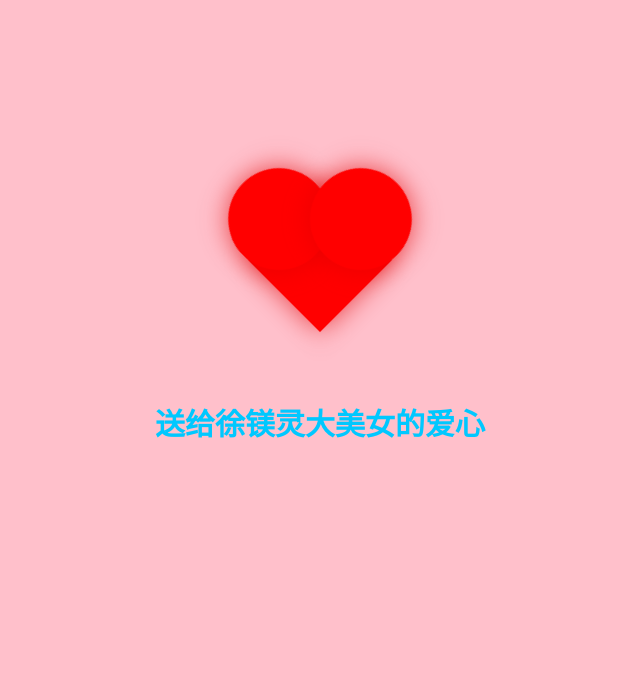
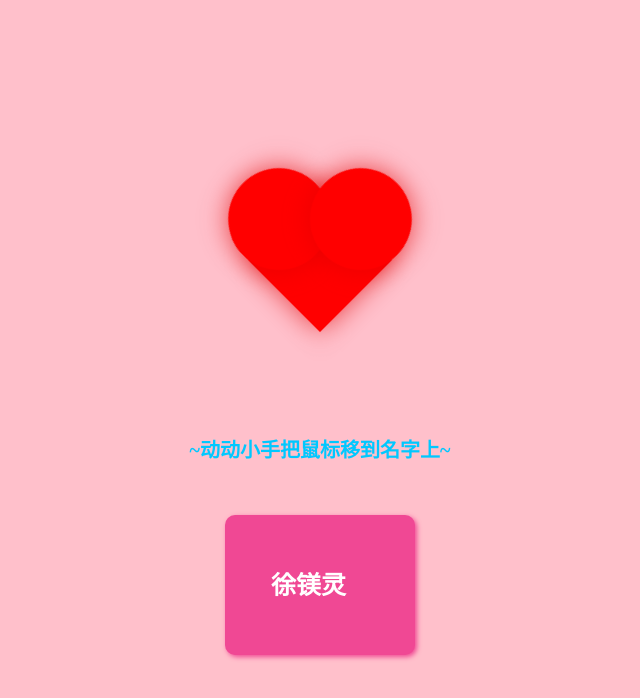
Before and after one commit to bitezhang/xumeiling.github.io, a plain HTML site: page index.html in a window 1280 px wide. Shown: the whole page, without its empty margins (320-960 px from the left). Drawn offline with Linux system fonts and the light colour scheme.

Commit message:
Update index.html

```diff
--- a/index.html
+++ b/index.html
@@ -57,15 +57,95 @@
 			}
 
 			.xml {
-				width: 330px;
-				height: 60px;
-				margin: 0 auto;
+				cursor: pointer;
+				width: 460px;
+				height: 100px;
+				margin: 10px auto;
+				text-align: center;
+				line-height: 100px;
+			}
+
+			.p {
+				color: rgb(0, 200, 255);
+				font-size: 20px;
+				font-weight: bold;
+				transition: font-size 1s linear;
+			}
+
+			.p:hover {
+				font-size: 30px;
+			}
+
+
+
+
+
+			#box1 {
+				cursor: pointer;
+				width: 190px;
+				height: 140px;
+				border: 0px solid #ccc;
+				border-radius: 10px;
+				margin: 15px auto;
+				position: relative;
+				background: #f04894;
+				overflow: hidden;
+				box-shadow: 2px 2px 5px #f04894;
+			}
+
+			/*用于放置img的div*/
+			#timg {
+				width: 190px;
+				height: 140px;
+				border: 0px solid red;
+				border-radius: 10px;
+			}
+
+			#hd {
+				border-radius: 10px;
+			}
+
+			#p1 {
+				color: white;
+			}
+
+			#box1 #hd {
+				width: 186px;
+				height: 136px;
+				border: 3px solid white;
+				position: absolute;
+				top: -148px;
+				left: 0px;
+				background: #4da9e2;
+				transform: rotateX(270deg);
+				transition: all 0.5s ease-in-out;
+			}
+
+			#box1 p {
+				display: block;
+				position: absolute;
+				top: 150px;
+				left: 48px;
+				font-weight: bold;
+				transition: all 0.5s ease-in-out;
 			}
 
 			span {
-				color: rgb(0, 200, 255);
-				font-size: 30px;
-				font-weight: bold;
+				position: absolute;
+				top: 50px;
+				left: 46px;
+				/* text-shadow: 2px 2px 5px #ccc; */
+				font-size: 25px;
+				font-weight: 700;
+				color: white;
+			}
+
+			#box1:hover #p1 {
+				top: 100px;
+			}
+
+			#box1:hover #hd {
+				transform: translate(0px, 147px);
 			}
 		</style>
 </head>
@@ -73,10 +153,22 @@
 <body style="background-color: pink;">
 
 	<div class="box">
-
+		<!-- 画爱心 -->
 	</div>
+	<!-- ----------------------------------------- -->
 	<div class="xml">
-		<span>送给徐镁灵大美女的爱心</span>
+		<!-- 你知道我的心意吗？ -->
+		<p class="p">~动动小手把鼠标移到名字上~</p>
+	</div>
+	<!-- ----------------------------------------- -->
+	<div id="box1">
+		<div id="box2">
+			<div id="hd"></div>
+			<div id="timg">
+				<span>徐镁灵</span>
+			</div>
+			<p id="p1">是美女哦！</p>
+		</div>
 	</div>
 </body>
 
```
